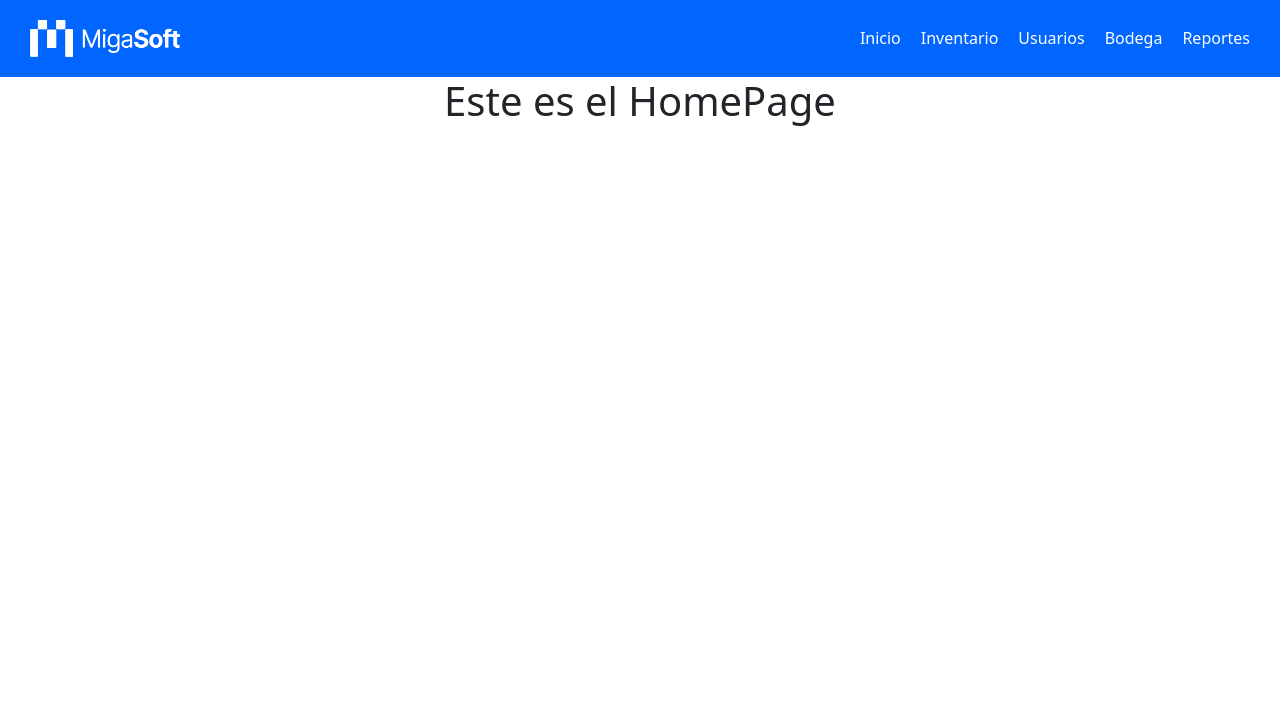
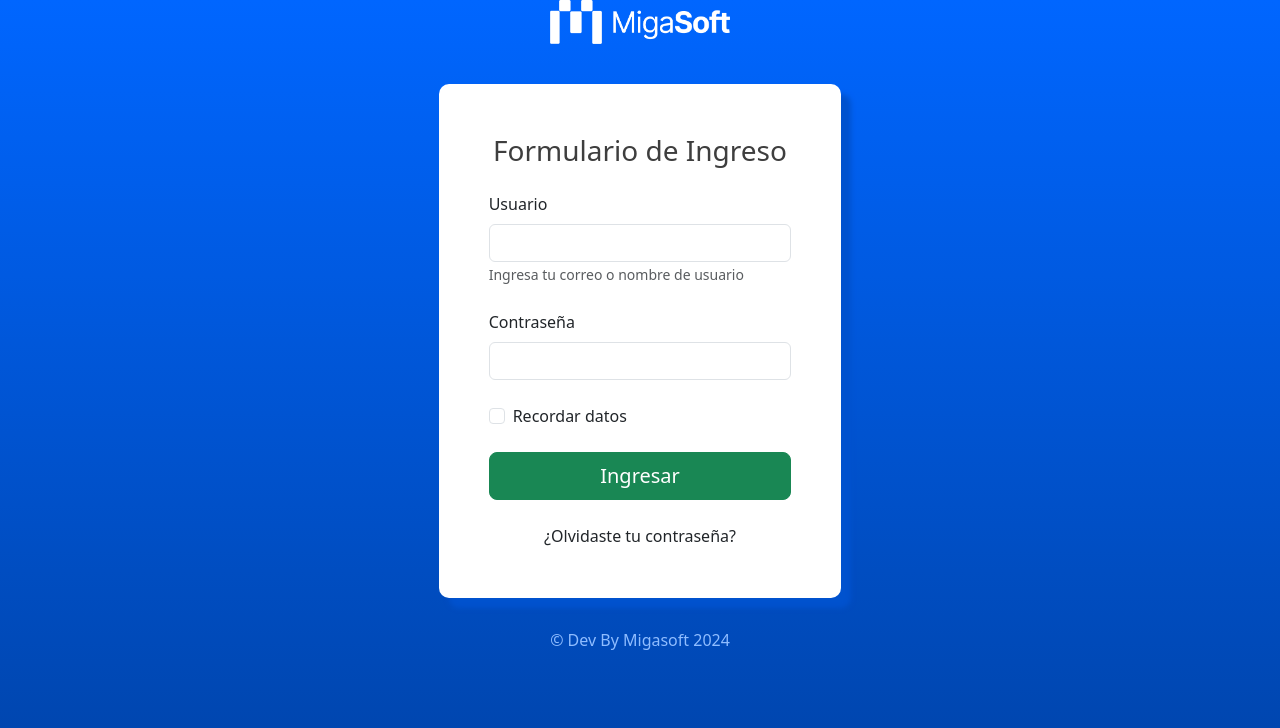
Before and after one commit to AleixerCalderon/MigaSoft, a React (Create React App) app in the folder cliente/: page / in a window 1280 px wide. Shown: the top 728 px of the page. Built offline with nearby package versions, Linux system fonts and the light colour scheme; no server answers; the HTML template or start-up script is replaced by a standard one.

Commit message:
Se agrego función del login

```diff
--- a/cliente/src/App.js
+++ b/cliente/src/App.js
@@ -9,6 +9,7 @@ import Usuarios from './pages/Usuarios';
 import Inventario from './pages/Inventario';
 import Bodega from './pages/Bodega';
 import Reportes from './pages/Reportes';
+import Login from './componets/ingreso/Login';
 
 
 function App() {
@@ -37,7 +38,8 @@ function App() {
   return (
     <div className="App">
       <Routes>
-        <Route path="/" element={<HomePage/>}/>
+        <Route path="/" element={<Login/>}/>
+        <Route path="/home" element={<HomePage/>}/>
         <Route path="/inventario" element={<Inventario/>}/>
         <Route path="/usuarios" element={<Usuarios/>}/>
         <Route path="/bodega" element={<Bodega/>}/>
--- /dev/null
+++ b/cliente/src/componets/Content.jsx
@@ -0,0 +1,13 @@
+import "./content.css";
+
+const Content = ()=>{
+    return(
+        <>
+        <article className="main">
+            <h1>Contenido Página</h1>
+        </article>
+        </>
+    );
+}
+
+export default Content;
--- /dev/null
+++ b/cliente/src/componets/Sidebar.jsx
@@ -0,0 +1,18 @@
+import "./sidebar.css";
+
+const Sidebar = ()=>{
+    return(
+        <>
+            <aside className="sidebar">
+                <ul>
+                    <li><a href="#home">Inventario</a></li>
+                    <li><a href="#home">Roles</a></li>
+                    <li><a href="#home">Bodega</a></li>
+                    <li><a href="#home">Reportes</a></li>
+                </ul>
+            </aside>
+        </>
+    );
+}
+
+export default Sidebar;
--- a/cliente/src/componets/ingreso/Login.jsx
+++ b/cliente/src/componets/ingreso/Login.jsx
@@ -1,13 +1,47 @@
-import React from 'react';
-import Container from 'react-bootstrap/Container';
-import Row from 'react-bootstrap/Row';
-import Col from 'react-bootstrap/Col';
+import React, { useState } from "react";
+import Container from "react-bootstrap/Container";
+import Row from "react-bootstrap/Row";
+import Col from "react-bootstrap/Col";
 import "./login.css";
-import Formulario from './Form';
+// import Formulario from "./Form";
+import Button from "react-bootstrap/Button";
+import Form from "react-bootstrap/Form";
+import "./form.css";
 import logo from "../../assets/logo-migasoft.png";
 
-const Login = ()=>{
-    return(
+const Login = () => {
+  // Declaramos los estado para manejar la variable user y password
+  const [usuario, setUsername] = useState("");
+  const [hashClave, setPassword] = useState("");
+  const [error, setError] = useState(null);
+
+  //Usar un Handle, consumo api login
+  const handleLogin = async (e) => {
+    e.preventDefault();
+    try {
+      //Consumo de metodo login
+      const response = await fetch("http://localhost:3001/auth/login", {
+        method: "POST",
+        headers: {
+          "Content-Type": "application/json",
+        },
+        body: JSON.stringify({ usuario, hashClave }),
+      });
+      if (!response.ok) {
+
+        throw new Error("Error de sesión");
+      }
+      const data = await response.json();
+      //Guardamos el token en el loCalStore del Navegador
+      localStorage.setItem("token", data.token);
+      //Redireccionamos a la pagina principal
+      window.location.href = "/home";
+    } catch (error) {
+        setError(error.message);
+    }
+  };
+
+  return (
     <Container fluid className="ingreso">
       <Row>
         <Col></Col>
@@ -15,13 +49,40 @@ const Login = ()=>{
           <div className="logo">
             <img src={logo} alt="MigaSoft" />
           </div>
-                    <Formulario />
-                    <div className='footer'>© Dev By Migasoft 2024</div>
+          <div className="">
+            <Form className="form-login" onSubmit={handleLogin}>
+              <div className="text-center mb-4 form-title">
+                <h3>Formulario de Ingreso</h3>
+              </div>
+              <Form.Group className="mb-4">
+                <Form.Label>Usuario</Form.Label>
+                <Form.Control type="text" onChange={(e)=>setUsername(e.target.value)} value={usuario} />
+                <Form.Text className="text-muted">
+                  Ingresa tu correo o nombre de usuario
+                </Form.Text>
+              </Form.Group>
+              <Form.Group className="mb-4" controlId="formBasicPassword">
+                <Form.Label>Contraseña</Form.Label>
+                <Form.Control type="password" onChange={(e)=>setPassword(e.target.value)} value={hashClave}/>
+              </Form.Group>
+              <Form.Group className="mb-4" controlId="formBasicCheckbox">
+                <Form.Check type="checkbox" label="Recordar datos" />
+              </Form.Group>
+              <div className="d-grid gap-2">
+                <Button variant="success" size="lg" type="submit">
+                  Ingresar
+                </Button>
+              </div>
+              {error && <p>{error}</p>}
+              <div className="text-center mt-4">¿Olvidaste tu contraseña?</div>
+            </Form>
+          </div>
+          <div className="footer">© Dev By Migasoft 2024</div>
         </Col>
         <Col></Col>
       </Row>
     </Container>
-    )
-}
+  );
+};
 
 export default Login;
--- a/cliente/src/componets/ingreso/login.css
+++ b/cliente/src/componets/ingreso/login.css
@@ -4,7 +4,6 @@
     background: linear-gradient(0deg, rgba(0,67,168,1) 0%, rgba(0,102,255,1) 100%);
 }
 .logo{
-    margin-top: 100px;
 }
 .logo img{
     width: 180px;
--- /dev/null
+++ b/cliente/src/componets/sidebar.css
@@ -0,0 +1,4 @@
+aside .sidebar{
+    grid-area: sidebar;
+    background-color: #E8E8E8;
+}
--- a/cliente/src/pages/Home.jsx
+++ b/cliente/src/pages/Home.jsx
@@ -1,10 +1,36 @@
+import { useEffect, useState } from "react";
 import Header from "../componets/Header";
 
 const HomePage = ()=>{
+    const [usuario, setUsuario]=useState(null);
+    const userId = 2;
+    useEffect(()=>{
+        const fetchData = async ()=>{
+            const userToken = localStorage.getItem('token');
+            try {
+                const response = await fetch(`http://localhost:3001/users/${userId}`, {
+                    method: 'GET',
+                    headers: {
+                        'Content-Type': 'application/json',
+                        'Authorization': `Bearer ${userToken}`,
+                    },
+                });
+                if (!response.ok) {
+                    throw new Error('Error en el consumo del api');
+                }
+                const data = await response.json();
+                setUsuario(data);
+            } catch (error) {
+                console.error(error.message);
+            }
+        };
+        fetchData();
+    },[]);
     return(
         <>
             <Header/>
             <h1>Este es el HomePage</h1>
+            {usuario ? <pre>{JSON.stringify(usuario, null, 1)}</pre>: <p>Cargando...</p>}
         </>
     );
 }
--- a/cliente/src/pages/Usuarios.jsx
+++ b/cliente/src/pages/Usuarios.jsx
@@ -1,10 +1,16 @@
+import Content from "../componets/Content";
 import Header from "../componets/Header";
+import Sidebar from "../componets/Sidebar";
+import "./styles.css";
 
 const Usuarios = ()=>{
     return(
         <>
             <Header/>
-            <h1>Esta es la página de Usuarios</h1>
+            <div className="grid-container">
+                <Sidebar/>
+                <Content/>
+            </div>
         </>
     );
 }
--- /dev/null
+++ b/cliente/src/pages/styles.css
@@ -0,0 +1,23 @@
+.grid-container{
+    display: grid;
+    gap: 20px;
+    grid-template:
+    "main"
+    "sidebar";
+}
+.sidebar{
+    grid-area: sidebar;
+    background-color: #E8E8E8;
+}
+.main{
+    grid-area: main;
+    background-color: aqua;
+}
+
+
+@media screen (min-width: 768px;){
+    grid-template:
+    "sidebar main" auto/
+    400px auto;
+
+}
```
Also changed, not shown: cliente/src/componets/content.css (added), 2 other files (tests, documents, lock files or other folders). Lines whose indentation alone changed are shown as unchanged.
